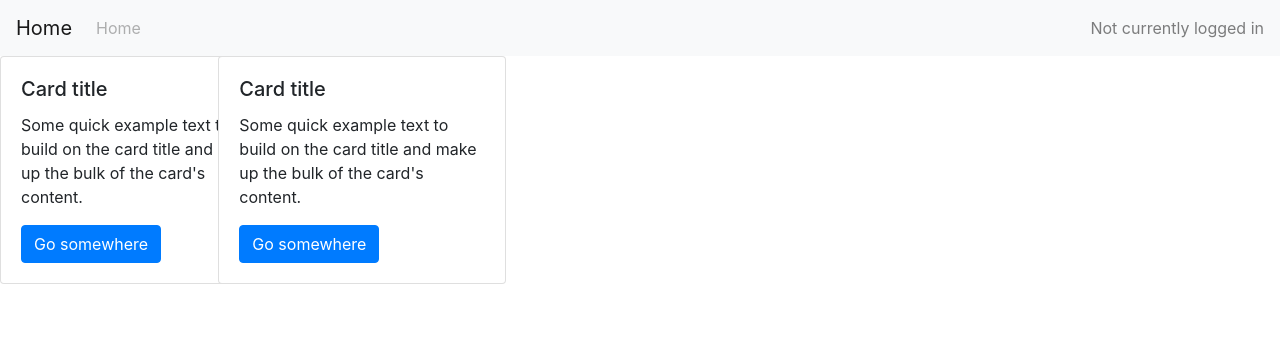
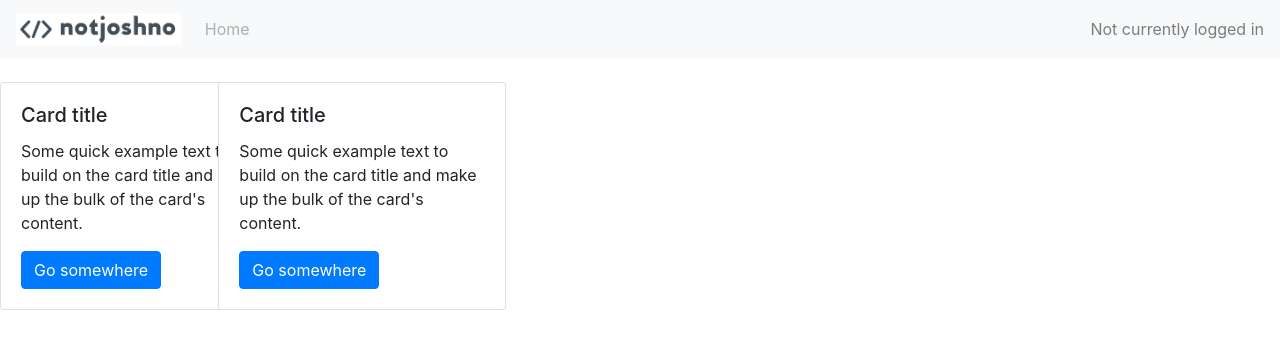
Before and after one commit to GangOfGits/GoGsite, a Flask app: page / in a window 1280 px wide. Shown: the top 349 px of the page. Run offline with Flask 2, Linux system fonts and the light colour scheme; parts of the project's set-up code (start-up, migrations or seed data) failed here and were passed over; some libraries are stand-ins or nearby versions.

Commit message:
Move brand.png

```diff
--- a/templates/layout.html
+++ b/templates/layout.html
@@ -2,6 +2,7 @@
 <html>
 
 	<head>
+        <link rel="stylesheet" href="https://use.fontawesome.com/releases/v5.4.1/css/all.css" integrity="sha384-5sAR7xN1Nv6T6+dT2mhtzEpVJvfS3NScPQTrOxhwjIuvcA67KV2R5Jz6kr4abQsz" crossorigin="anonymous">
 		<link rel="stylesheet" href="https://stackpath.bootstrapcdn.com/bootstrap/4.1.3/css/bootstrap.min.css" integrity="sha384-MCw98/SFnGE8fJT3GXwEOngsV7Zt27NXFoaoApmYm81iuXoPkFOJwJ8ERdknLPMO" crossorigin="anonymous">
 		<script src="https://code.jquery.com/jquery-3.3.1.slim.min.js" integrity="sha384-q8i/X+965DzO0rT7abK41JStQIAqVgRVzpbzo5smXKp4YfRvH+8abtTE1Pi6jizo" crossorigin="anonymous"></script>
 		<script src="https://cdnjs.cloudflare.com/ajax/libs/popper.js/1.14.3/umd/popper.min.js" integrity="sha384-ZMP7rVo3mIykV+2+9J3UJ46jBk0WLaUAdn689aCwoqbBJiSnjAK/l8WvCWPIPm49" crossorigin="anonymous"></script>
@@ -15,7 +16,9 @@
           <button class="navbar-toggler" type="button" data-toggle="collapse" data-target="#navbarTogglerDemo03" aria-controls="navbarTogglerDemo03" aria-expanded="false" aria-label="Toggle navigation">
             <span class="navbar-toggler-icon"></span>
           </button>
-          <a class="navbar-brand" href="/">Home</a>
+          <a class="navbar-brand" href="/">
+              <img src="{{url_for('static', filename='assets/images/brand.png')}}"  alt="Brand" height="32px">
+          </a>
 
           <div class="collapse navbar-collapse" id="navbarTogglerDemo03">
             <ul class="navbar-nav mr-auto mt-2 mt-lg-0">
@@ -32,4 +35,4 @@
 		{% block content %}{% endblock %}
 	</body>
 
-</head>
+</html>
--- a/templates/main.html
+++ b/templates/main.html
@@ -3,6 +3,9 @@
 <div style="text-align:center">
 
 	{% block content %}
+
+    <br>
+
     <div class="row">
         <div class="col-sm-2">
             <div class="card" style="width: 18rem;">
```
Also changed, not shown: static/assets/images/brand.png (renamed from templates/brand.png), templates/assets/images/brand.png (deleted).
